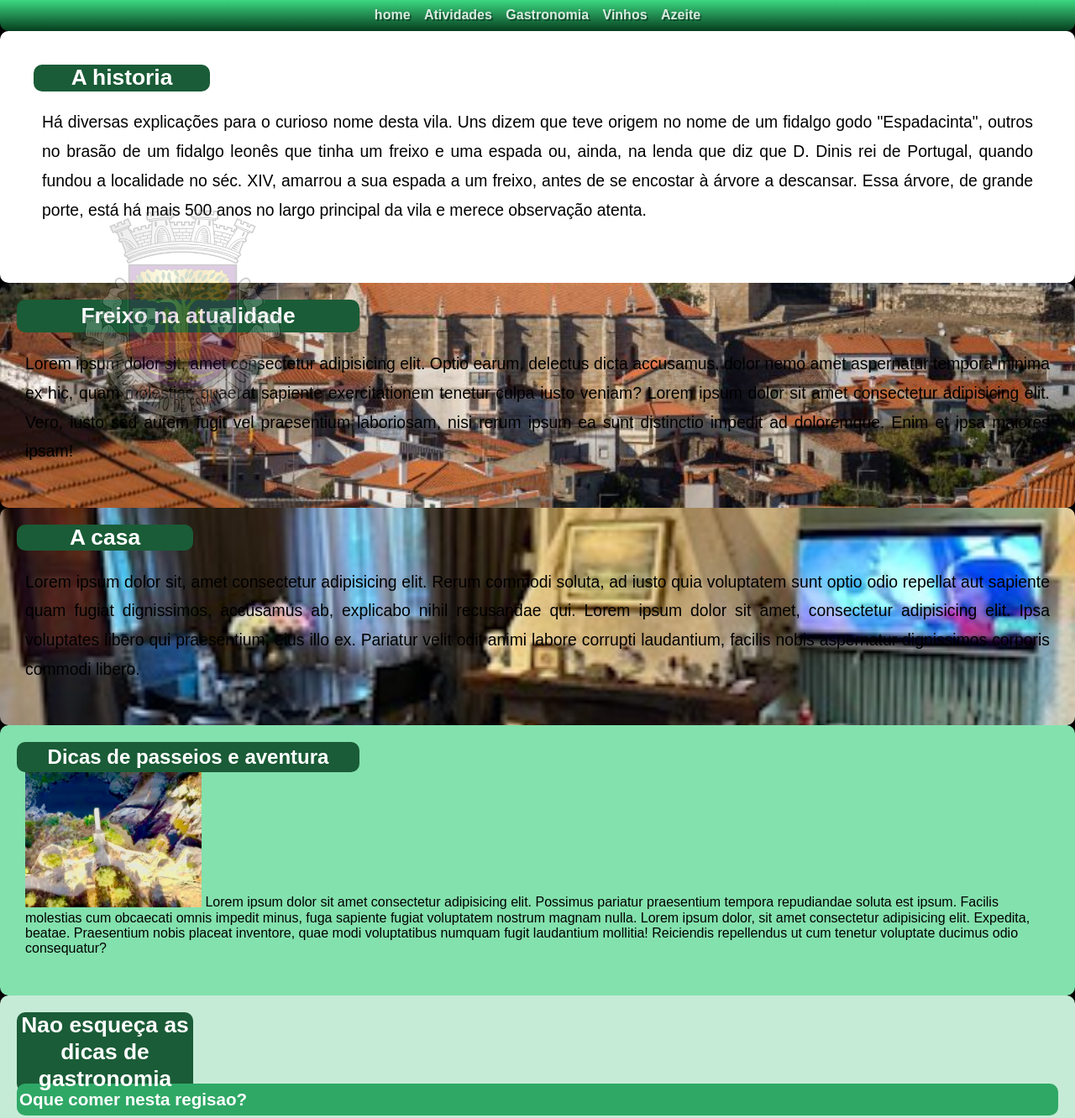
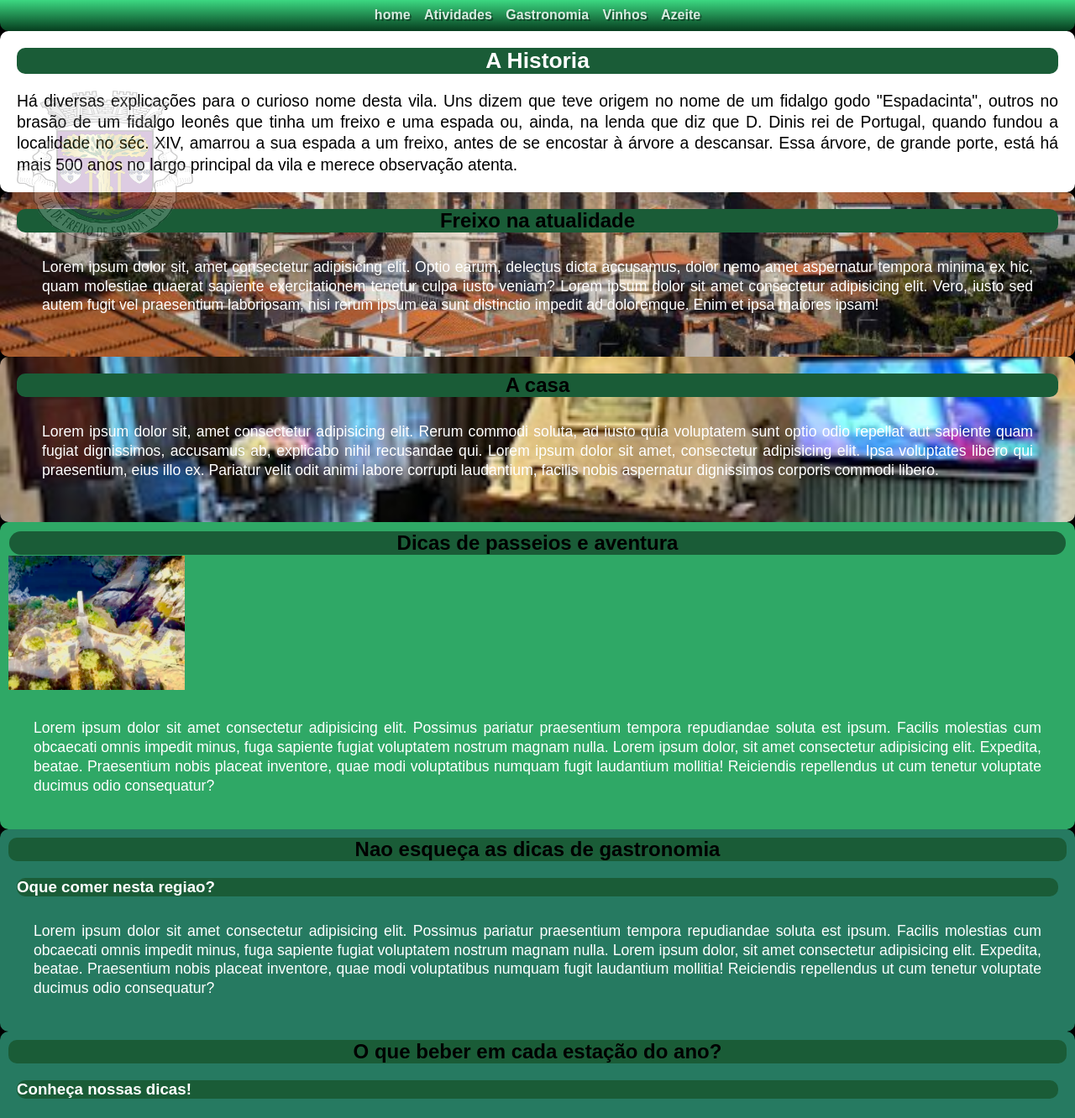
Before and after one commit to williamcruz12/William, a plain HTML site: page index.html in a window 1280 px wide. Shown: the part 201-1533 px from the top of the page at 84% size. Drawn offline with Linux system fonts and the light colour scheme.

Commit message:
Ultima atualizacao

```diff
--- a/index.html
+++ b/index.html
@@ -5,10 +5,11 @@
     <meta name="viewport" content="width=device-width, initial-scale=1.0">
     <title>Primeiro site</title>
     <link rel="stylesheet" href="style.css">
+
 </head>
 <body>
+
 <header>
-
     <h1 id="h1">House in freixo</h1>
     <p id="cabeca"> Tudo aquilo que voce busca, em um só lugar. </p>
 </header>
@@ -21,61 +22,68 @@
 <a href="#">Azeite</a>
 </nav>
 
-
-<section class="par1">
- <h2>A historia </h2>
-<img id="brasao01" src="fec.gif" alt="foto">
+<section class="historia">
+    <h2>A Historia </h2>
+    <img id="brasao01" src="fec.gif" alt="foto" width="100px" height="180px">
     <p>Há diversas explicações para o curioso nome desta vila. Uns dizem que teve origem no nome de um fidalgo godo "Espadacinta", outros no brasão de um fidalgo leonês que tinha um freixo e uma espada ou, ainda, na lenda que diz que D. Dinis rei de Portugal, quando fundou a localidade no séc. XIV, amarrou a sua espada a um freixo, antes de se encostar à árvore a descansar. Essa árvore, de grande porte, está há mais 500 anos no largo principal da vila e merece observação atenta.</p>
 </section>
 
- <article class="fotofreixo">
-
+ <div class="fotofreixo">
         <h2>Freixo na atualidade</h2>
          <p>
             Lorem ipsum dolor sit, amet consectetur adipisicing elit. Optio earum, delectus dicta accusamus, dolor nemo amet aspernatur tempora minima ex hic, quam molestiae quaerat sapiente exercitationem tenetur culpa iusto veniam?
             Lorem ipsum dolor sit amet consectetur adipisicing elit. Vero, iusto sed autem fugit vel praesentium laboriosam, nisi rerum ipsum ea sunt distinctio impedit ad doloremque. Enim et ipsa maiores ipsam!
          </p>
- </article>
+ </div>
 
-        <section id="casa">
+
+<div class="casa">
     <h2> A casa </h2>
         <p>Lorem ipsum dolor sit, amet consectetur adipisicing elit. Rerum commodi soluta, ad iusto quia voluptatem sunt optio odio repellat aut sapiente quam fugiat dignissimos, accusamus ab, explicabo nihil recusandae qui.
         Lorem ipsum dolor sit amet, consectetur adipisicing elit. Ipsa voluptates libero qui praesentium, eius illo ex. Pariatur velit odit animi labore corrupti laudantium, facilis nobis aspernatur dignissimos corporis commodi libero.
         </p>
-        </section>
-
-    <div id="aventura">
-        <h2>Dicas de passeios e aventura </h2>
-        <img src="IMG_9053.jpg" alt="agua" width="150px"  <p>
-        Lorem ipsum dolor sit amet consectetur adipisicing elit. Possimus pariatur praesentium tempora repudiandae soluta est ipsum. Facilis molestias cum obcaecati omnis impedit minus, fuga sapiente fugiat voluptatem nostrum magnam nulla.
-        Lorem ipsum dolor, sit amet consectetur adipisicing elit. Expedita, beatae. Praesentium nobis placeat inventore, quae modi voluptatibus numquam fugit laudantium mollitia! Reiciendis repellendus ut cum tenetur voluptate ducimus odio consequatur?
-        </p>
-
     </div>
 
 
-<section>
+<div class="aventura">
+    <h2>Dicas de passeios e aventura </h2>
+    <img src="IMG_9053.jpg" alt="agua" width="180px">
+
+        <p>Lorem ipsum dolor sit amet consectetur adipisicing elit. Possimus pariatur praesentium tempora repudiandae soluta est ipsum. Facilis molestias cum obcaecati omnis impedit minus, fuga sapiente fugiat voluptatem nostrum magnam nulla.
+        Lorem ipsum dolor, sit amet consectetur adipisicing elit. Expedita, beatae. Praesentium nobis placeat inventore, quae modi voluptatibus numquam fugit laudantium mollitia! Reiciendis repellendus ut cum tenetur voluptate ducimus odio consequatur?
+        </p>
+</div>
+
+<div>
     <h2>Nao esqueça as dicas de gastronomia </h2>
-    <h3>Oque comer nesta regisao?</h3>
+
+    <h3>Oque comer nesta regiao?</h3>
         <p>
             Lorem ipsum dolor sit amet consectetur adipisicing elit. Possimus pariatur praesentium tempora repudiandae soluta est ipsum. Facilis molestias cum obcaecati omnis impedit minus, fuga sapiente fugiat voluptatem nostrum magnam nulla.
             Lorem ipsum dolor, sit amet consectetur adipisicing elit. Expedita, beatae. Praesentium nobis placeat inventore, quae modi voluptatibus numquam fugit laudantium mollitia! Reiciendis repellendus ut cum tenetur voluptate ducimus odio consequatur?
         </p>
-</section>
-<section>
+    </div>
+
+
+<div>
     <h2>O que beber em cada estação do ano? </h2>
+
     <h3>Conheça nossas dicas!</h3>
         <p>
             Lorem ipsum dolor sit amet consectetur adipisicing elit. Possimus pariatur praesentium tempora repudiandae soluta est ipsum. Facilis molestias cum obcaecati omnis impedit minus, fuga sapiente fugiat voluptatem nostrum magnam nulla.
             Lorem ipsum dolor, sit amet consectetur adipisicing elit. Expedita, beatae. Praesentium nobis placeat inventore, quae modi voluptatibus numquam fugit laudantium mollitia! Reiciendis repellendus ut cum tenetur voluptate ducimus odio consequatur?
         </p>
-</section>
+    </div>
+
 
 <aside>
-    <h1>O azeite </h1>
-    <h3>Quer saber maia?</h3>
+    <h2>O azeite </h2>
+
+    <h3>Quer saber mais?</h3>
+
     <p>Quando o assundo é azeite, voce fala com quem entende.</p>
     <p>Lorem ipsum dolor sit amet consectetur, adipisicing elit. Necessitatibus vitae unde distinctio molestias praesentium exercitationem sit veritatis blanditiis nam libero autem aliquam, ratione nemo suscipit deserunt commodi. Tempora, quidem aspernatur.</p>
+    <br>
     <ul>
     <li><abbr title="Virgem">Virgem</abbr></li>
     <li><abbr title="Refinado">Refinado</abbr></li>
@@ -85,7 +93,7 @@
     <li><abbr title="bla"></abbr>blablabla</li>
 
     </ul>
-
+    <br>
     <p>Lorem ipsum dolor sit amet consectetur adipisicing elit. Sint ipsa consequatur, voluptas maiores eum illum possimus! Ab illum esse architecto nam. Inventore architecto non at dolorum. Rerum voluptatum recusandae vitae!</p>
 </aside>
 
--- a/style.css
+++ b/style.css
@@ -10,6 +10,7 @@
     *{
         min-width: 210px;
         max-width: 1350px;
+        margin: 0px;
     }
 
 body{
@@ -17,6 +18,13 @@ body{
     margin:0px!important;
     font-family: Arial, Helvetica, sans-serif;
     height: 100vh;
+}
+p {
+    font-weight: normal;
+    font-size: 1.1em;
+    line-height: 1.3em;
+    text-align: justify;
+    color: black;
 
 }
 
@@ -52,22 +60,10 @@ p#cabeca{
 }
 #brasao01 {
     position: absolute;
-    left: 100px;
-    top: 450px;
     z-index: 1;
-    height: 250px;
     opacity: 0.2;
-    background-size: cover;
-
-}
-section h2{
-    background-color: var(--cor4);
-    color:white;
-    border-radius: 10px 10px 10px 10px;
-    width: 0px;
-    padding: 0px;
-   text-align: center;
-
+    background-size: contain;
+    background-position: center;
 }
 
 nav{
@@ -91,87 +87,108 @@ nav > a:hover{
     border-radius: 5px;
     padding: 15px;
 }
-
-p {
-    font-weight: normal;
-    font-size: 1.1em;
-    line-height: 1.8em;
-    text-align: justify;
-    color: black;
-}
-
-h2 {
-    background-color: var(--cor4);
-    color: white;
-    padding: 10px;
-    margin: -10px -10px 0px -10px;
-    border-radius: 10px 10px 10px 10px;
-    width: 400px;
-    padding: 4px;
-    text-align: center;
-}
-
-h3{
-    background-color: #2fa866;
-    color: white;
-    padding: 3px;
-    margin: -10px -10px 0px -10px;
-    border-radius: 10px 10px 10px 10px;
-}
-
-section{
-    background-color:#c5ebd6;
-    font-weight: normal;
-    font-size: 1.1em;
-    line-height: 1.8em;
-    text-align: justify;
-    color: black;
-    padding: 30px;
-    border-radius: 10px 10px 10px 10px;
-}
-
-section.par1{
+/*fundo brasao branco */
+section.historia{
     background-color: white;
     font-size: 1.1em;
-    padding: 50px;
+    padding: 20px;
     width: auto;
     border-radius: 10px 10px 10px 10px;
 }
 
-article{
-    background-color:#3ddc84;
+section h2{
+    background-color: var(--cor4);
+    color:white;
+    border-radius: 10px 10px 10px 10px;
+    text-align: center;
+    margin-bottom: 20px;
+    height: auto;
+}
+
+div.fotofreixo{
+    background-image: url(capa.jpg);
+    background-position: bottom center;
+    border-radius: 10px;
+    background-size: cover;
+    padding: 20px;
+    height: auto;
+}
+div.fotofreixo > p{
     font-weight: normal;
     font-size: 1.1em;
-    line-height: 1.8em;
+    line-height: 1.3em;
     text-align: justify;
-    color: black;
-    padding: 30px;
-    border-radius: 0px 0px 10px 10px;
+    color: white;
+    margin: 30px;
+}
+
+div.casa{
+    background-image: url(casaL.jpg);
+    background-position: center center;
     background-size: cover;
+    border-radius: 10px;
+    padding: 20px;
+    height: auto;
+
+}
+div.casa > p{
+    font-weight: normal;
+    font-size: 1.1em;
+    line-height: 1.3em;
+    text-align: justify;
+    color: white;
+    margin: 30px;
 
 }
 
-article{
-    border-radius: 10px 10px 10px 10px;
-    margin: 0px;
-    background-size: cover;
-    background-image: url(capa.jpg);
-    background-position: center bottom;
-
+div.aventura{
+    background-color: #2fa866;
+    background-position: center center;
+    background-size: contain;
+    border-radius: 10px;
+    padding: 10px;
 }
 
-section#casa{
-    background-image: url(casaL.jpg);
+
+div{
+    background-color:#267a61;
     background-position: center center;
-    background-size: cover;
-
+    background-size: contain;
+    border-radius: 10px;
+    padding: 10px;
 }
 
-div#aventura{
-    background-color: #83e1ad;
+div > p{
+    font-weight: normal;
+    font-size: 1.1em;
+    line-height: 1.3em;
+    text-align: justify;
+    color: white;
+    margin: 30px;
+}
+
+div h2 {
+    background-color: var(--cor4);
+    color:black;
     border-radius: 10px 10px 10px 10px;
-    padding: 30px;
-    background-size: cover;
+    text-align: center;
+    margin-bottom: 20px;
+    height: auto;
+}
+
+
+div.aventura > h2{
+    border-radius: 20px;
+    text-align: center;
+    margin: 1px;
+    height: auto;
+}
+
+div h3{
+    background-color: var(--cor4);
+    color: white;
+    margin: 10px;
+    border-radius: 10px 10px 10px 10px;
 }
 
 aside{
@@ -191,16 +208,13 @@ aside > ul {
 aside h3{
     background-color: var(--cor4);
     color: white;
-    padding: 10px;
-    margin: -10px -10px 0px -10px;
+    margin: 10px;
     border-radius: 10px 10px 10px 10px;
 
 }
 
 footer p{
+    text-align: center;
     color: white;
-    font-size: 0.8em;
-    text-align: center;
-    margin: 0;
-
+    font-size: small;
 }
```
Lines whose indentation alone changed are shown as unchanged.
